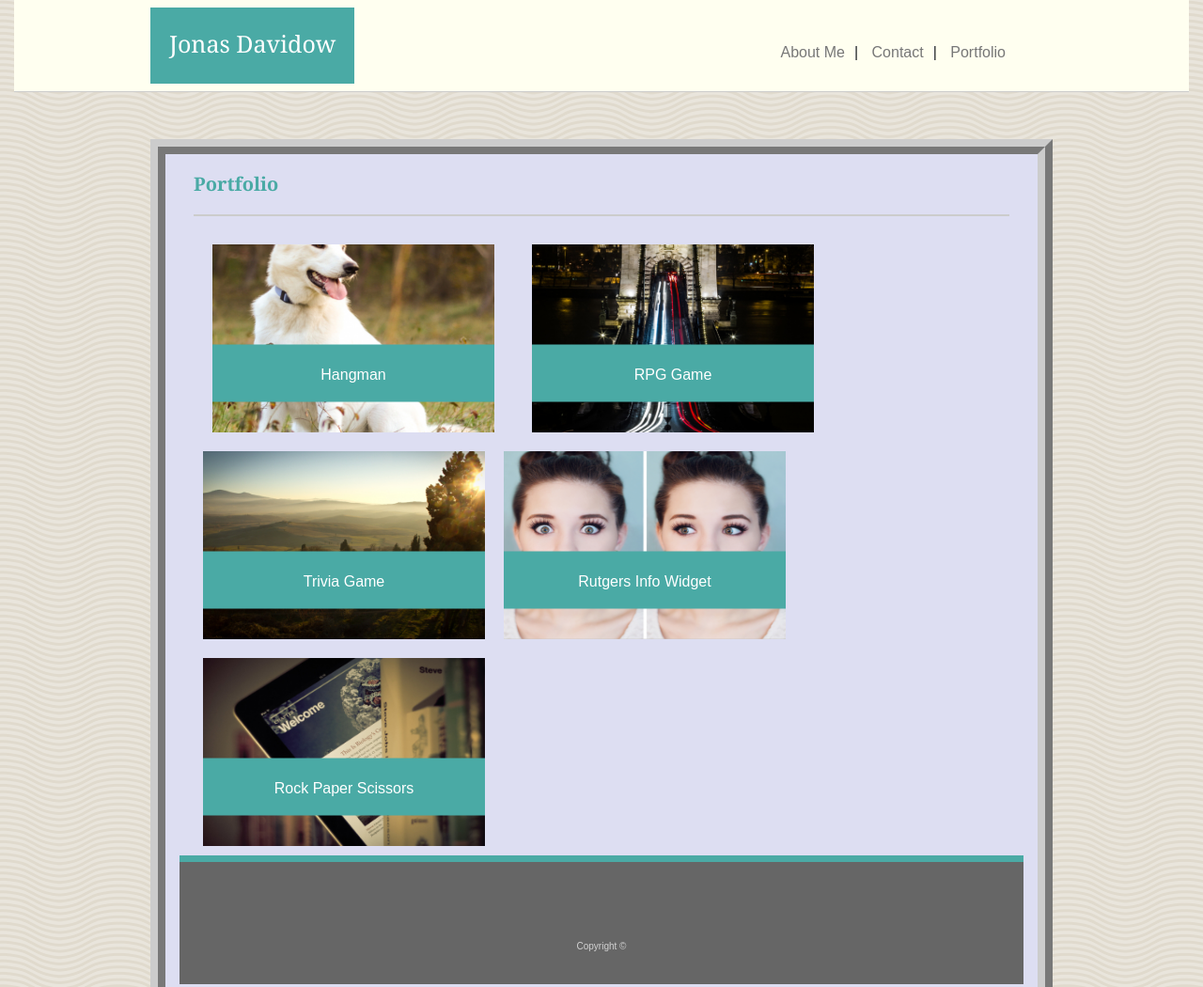
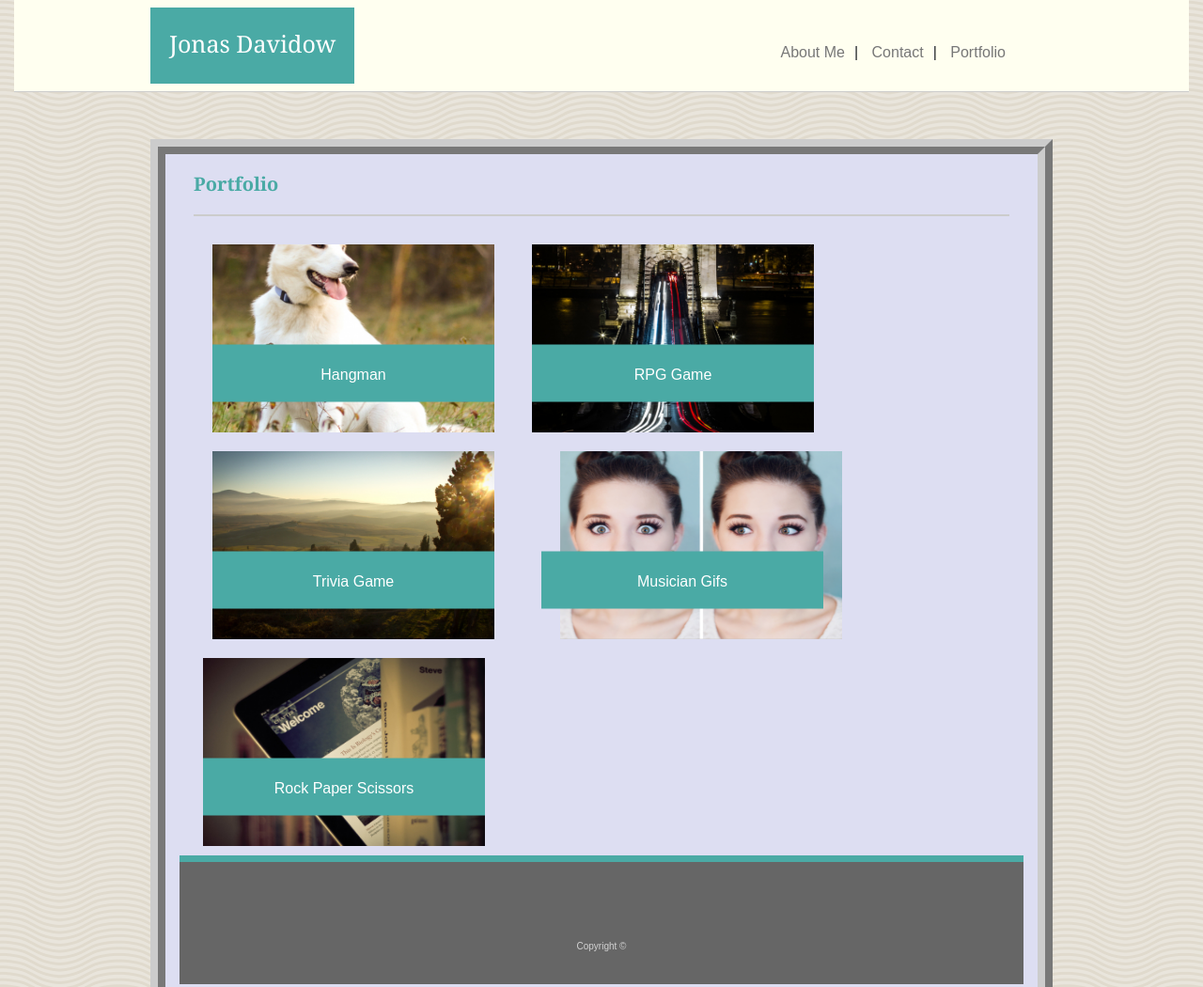
Before and after one commit to jonasd4004/Bootstrap-Portfolio, a plain HTML site: page portfolio.html in a window 1280 px wide. Shown: the top 1050 px of the page at 94% size. Drawn offline with nearby package versions, Linux system fonts and the light colour scheme.

Commit message:
gifTastic assignment

```diff
--- a/portfolio.html
+++ b/portfolio.html
@@ -225,13 +225,15 @@ img {
                         </div>
 
                         <div class="container3">
+                            <a href="https://jonasd4004.github.io/TriviaGame/" target="_blank">
                                 <img src="assets/images/PortfoPic3.jpeg" alt="Trivia Game" height="200" width="300">
                                 <div class="bottom-center">Trivia Game</div>
                         </div>
 
                         <div class="container4">
-                            <img src="assets/images/PortfoPic4.png" alt="Rutgers Info Widget" height="200" width="300">
-                            <div class="bottom-center">Rutgers Info Widget</div>
+                            <a href="https://jonasd4004.github.io/GifTastic-Page/" target="_blank"></a>
+                            <img src="assets/images/PortfoPic4.png" alt="Musician Gifs" height="200" width="300">
+                            <div class="bottom-center">Musician Gifs</div>
                         </div>
 
                         <div class="container5">
```
Lines whose indentation alone changed are shown as unchanged.
